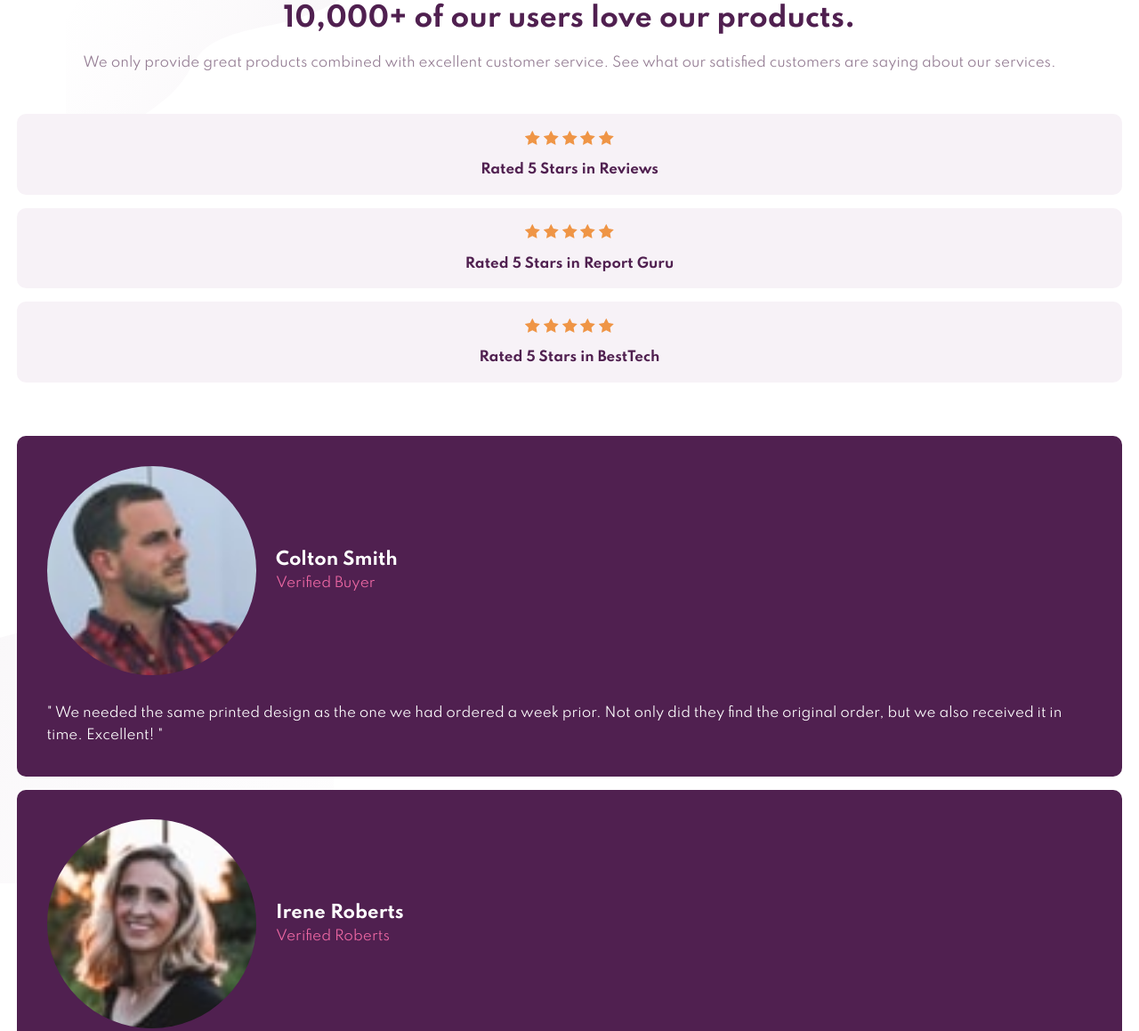
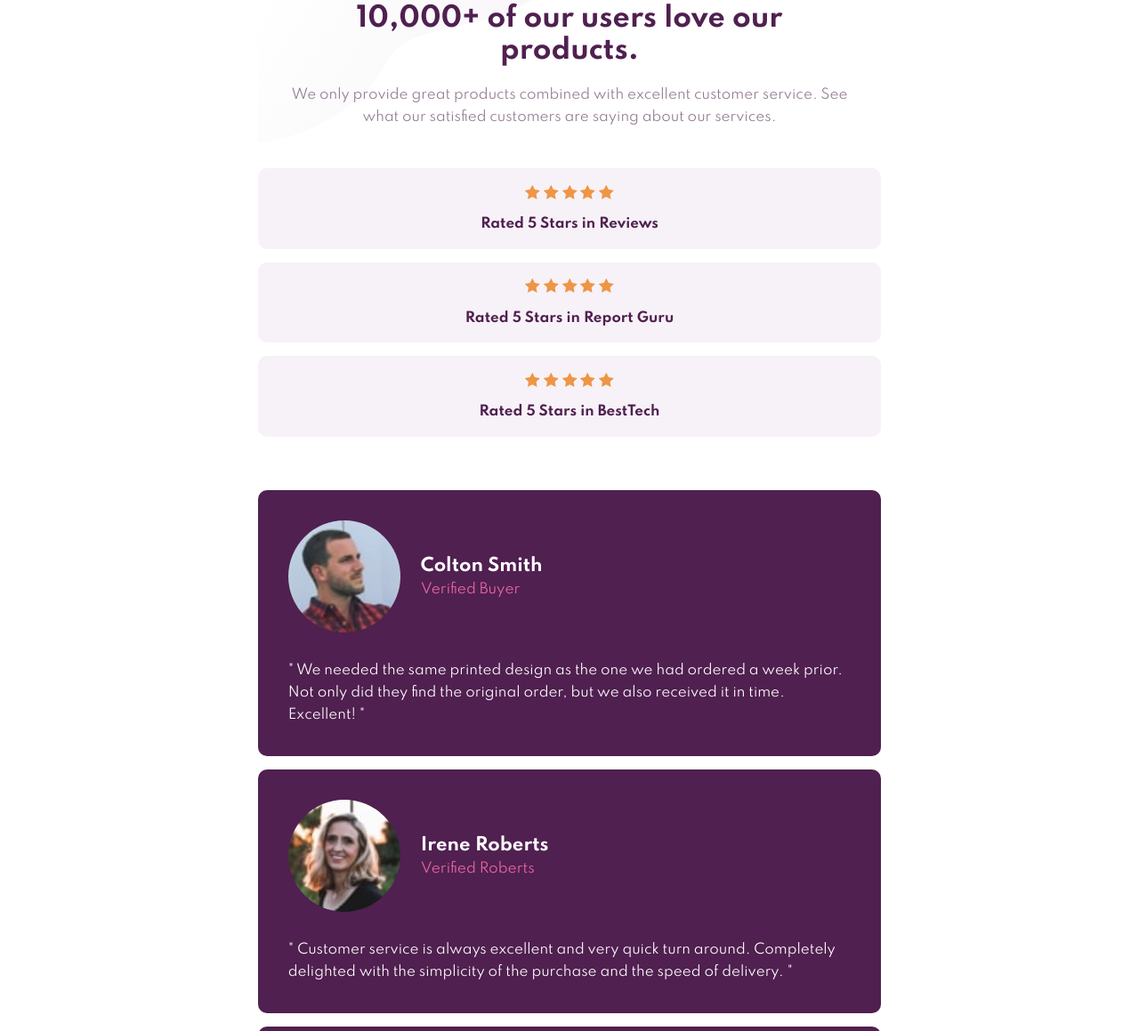
Before and after one commit to vanityespinosa/Social-Proof-Section, a plain HTML site: page index.html in a window 1280 px wide. Shown: the part 72-1231 px from the top of the page at 89% size. Drawn offline with Linux system fonts and the light colour scheme.

Commit message:
Add responsive design for tablet.

```diff
--- a/index.html
+++ b/index.html
@@ -12,7 +12,7 @@
   </head>
   <body>
     <section id="intro">
-      <div>
+      <div class="tablet-max-width">
         <h1>10,000+ of our users love our products.</h1>
         <p>
           We only provide great products combined with excellent customer service.
@@ -21,7 +21,7 @@
       </div>
     </section>
     <section id="ratings">
-      <div class="rating-container">
+      <div class="rating-container tablet-max-width">
         <div class="stars">
           <img src="/images/icon-star.svg" alt="stars">
           <img src="/images/icon-star.svg" alt="stars">
@@ -31,7 +31,7 @@
         </div>
         <p>Rated 5 Stars in Reviews</p>
       </div>
-      <div class="rating-container">
+      <div class="rating-container tablet-max-width">
         <div class="stars">
           <img src="/images/icon-star.svg" alt="stars">
           <img src="/images/icon-star.svg" alt="stars">
@@ -41,7 +41,7 @@
         </div>
         <p>Rated 5 Stars in Report Guru</p>
       </div>
-      <div class="rating-container">
+      <div class="rating-container tablet-max-width">
         <div class="stars">
           <img src="/images/icon-star.svg" alt="stars">
           <img src="/images/icon-star.svg" alt="stars">
@@ -53,7 +53,7 @@
       </div>
     </section>
     <section id="reviews">
-      <div class="review-container">
+      <div class="review-container tablet-max-width">
         <div class="reviewer">
           <img src="/images/image-colton.jpg" alt="Colton Picture">
           <div class="reviewer-info">
@@ -67,7 +67,7 @@
           Excellent! "
         </p>
       </div>
-      <div class="review-container">
+      <div class="review-container tablet-max-width">
         <div class="reviewer">
           <img src="/images/image-irene.jpg" alt="Irene Picture">
           <div class="reviewer-info">
@@ -80,7 +80,7 @@
           delighted with the simplicity of the purchase and the speed of delivery. "
         </p>
       </div>
-      <div class="review-container">
+      <div class="review-container tablet-max-width">
         <div class="reviewer">
           <img src="/images/image-anne.jpg" alt="Anne Picture">
           <div class="reviewer-info">
--- a/mobileStyles.css
+++ b/mobileStyles.css
@@ -36,10 +36,6 @@ body {
   align-items: center;
   justify-content: center;
 }
-
-/****************************************
-  Utility Styles
-****************************************/
 
 /****************************************
   Intro Section Styles
@@ -92,8 +88,6 @@ body {
 #reviews {
   margin-top: 3rem;
   width: 100%;
-  background-image: url("/images/bg-pattern-bottom-mobile.svg");
-  background-repeat: no-repeat;
 }
 #reviews .review-container {
   border-radius: 10px;
@@ -136,3 +130,31 @@ body {
 .attribution a {
   color: hsl(228, 45%, 44%);
 }
+
+/************************************************************
+  Tablet Styles
+************************************************************/
+@media only screen and (min-width: 700px) {
+  /****************************************
+    Utility Styles
+  ****************************************/
+  .tablet-max-width {
+    max-width: 700px;
+  }
+
+  /****************************************
+    Ratings Section Styles
+  ****************************************/
+  #ratings .rating-container {
+    margin-left: auto;
+    margin-right: auto;
+  }
+
+  /****************************************
+    Reviews Section Styles
+  ****************************************/
+  #reviews .review-container {
+    margin-left: auto;
+    margin-right: auto;
+  }
+}
```
